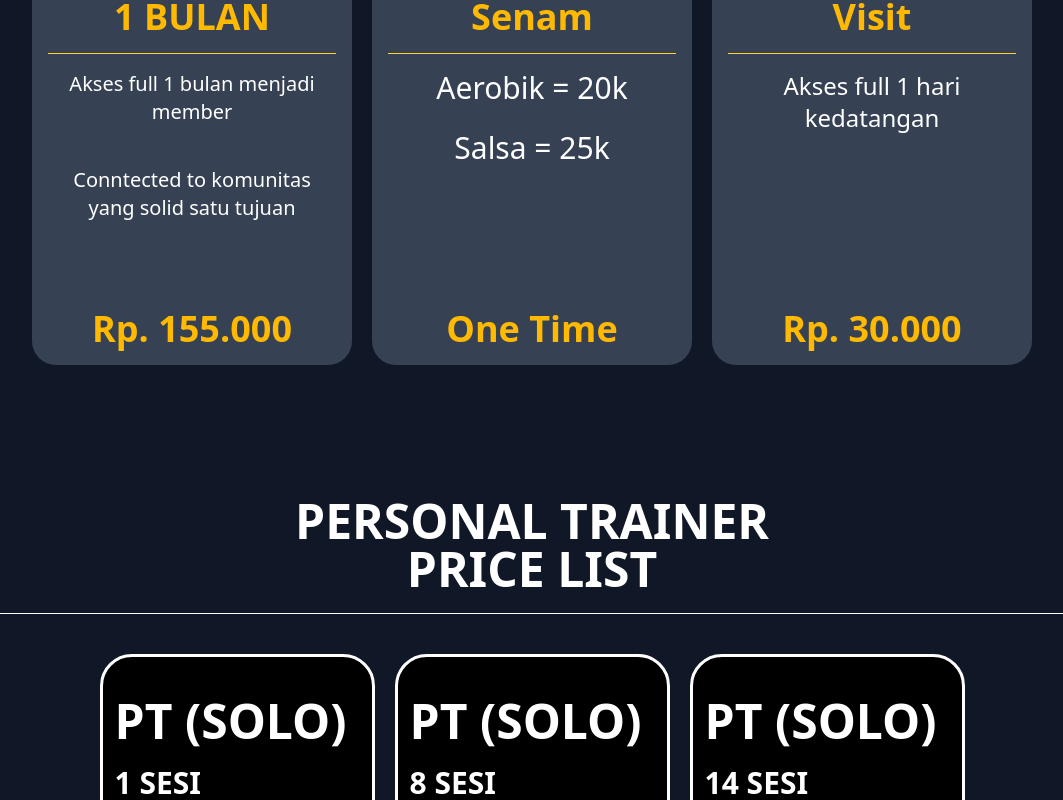
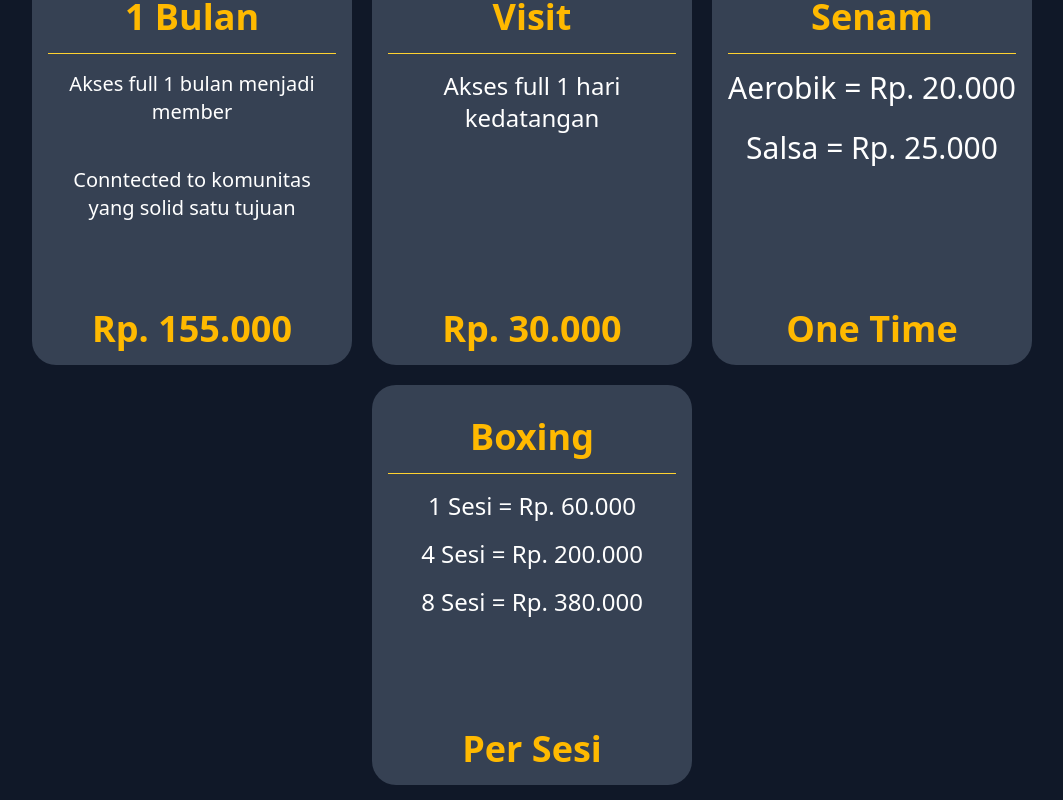
Before and after one commit to Reihannnn/drp-fitness, a React (Vite) app: page / in a window 1280 px wide. Shown: the part 1720-2520 px from the top of the page, without its empty margins (108-1171 px from the left). Built offline with nearby package versions, Linux system fonts and the light colour scheme; a web font is replaced by a local one.

Commit message:
add new price for boxing

```diff
--- a/src/components/price/CardPriceMember.jsx
+++ b/src/components/price/CardPriceMember.jsx
@@ -34,9 +34,9 @@ export const Senam = (props) => {
           {props.kategori}
         </h1>
         <hr className="text-amber-300" />
-        <p className="text-center mt-4 text-3xl"> Aerobik = 20k</p>
+        <p className="text-center mt-4 text-3xl"> Aerobik = Rp. 20.000</p>
         <br />
-        <p className="text-center text-3xl">Salsa = 25k</p>
+        <p className="text-center text-3xl">Salsa = Rp. 25.000</p>
       </div>
       <h1 className="text-center text-4xl text-amber-400 font-bold">
         {props.harga}
@@ -65,3 +65,31 @@ export const Visit = (props) => {
     </div>
   );
 };
+export const Boxing = (props) => {
+  return (
+    <div className={container}>
+      <div>
+        <h1 className="text-4xl m-2 font-bold text-amber-400 text-center p-2">
+          {props.kategori}
+        </h1>
+        <hr className="text-amber-300" />
+
+        <p className="text-center m-4 text-2xl">
+          {" "}
+          1 Sesi = Rp. 60.000
+        </p>
+        <p className="text-center m-4 text-2xl">
+          {" "}
+          4 Sesi = Rp. 200.000
+        </p>
+        <p className="text-center m-4 text-2xl">
+          {" "}
+          8 Sesi = Rp. 380.000
+        </p>
+      </div>
+      <h1 className="text-center text-4xl text-amber-400 font-bold">
+        {props.harga}
+      </h1>
+    </div>
+  );
+};
--- a/src/components/price/PriceNew.jsx
+++ b/src/components/price/PriceNew.jsx
@@ -1,4 +1,4 @@
-import { Senam, CardPrice, Visit } from "./CardPriceMember";
+import { Senam, CardPrice, Visit, Boxing } from "./CardPriceMember";
 
 const PriceNew = () => {
   return (
@@ -15,9 +15,10 @@ const PriceNew = () => {
       <hr className="text-amber-400 m-2 "/>
 
       <div className="flex gap-5 flex-wrap justify-center p-5">
-        <CardPrice kategori="1 BULAN" harga="Rp. 155.000" />
+        <CardPrice kategori="1 Bulan" harga="Rp. 155.000" />
+        <Visit kategori="Visit" harga="Rp. 30.000" />
         <Senam kategori="Senam" harga="One Time" />
-        <Visit kategori="Visit" harga="Rp. 30.000" />
+        <Boxing kategori="Boxing" harga="Per Sesi" />
       </div>
     </section>
   );
```
